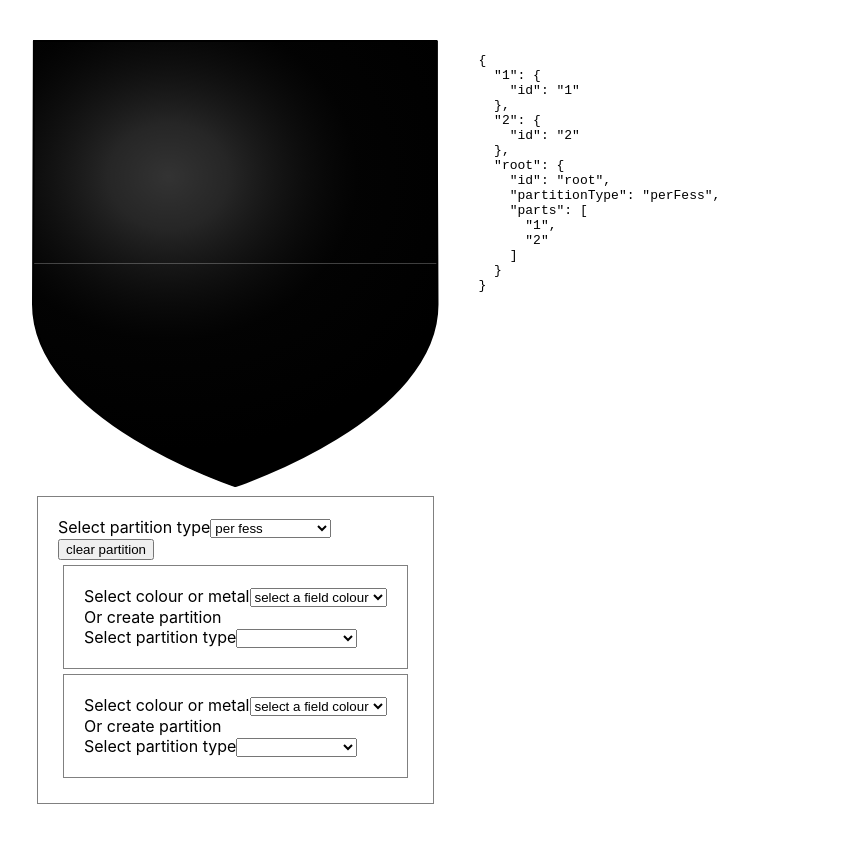
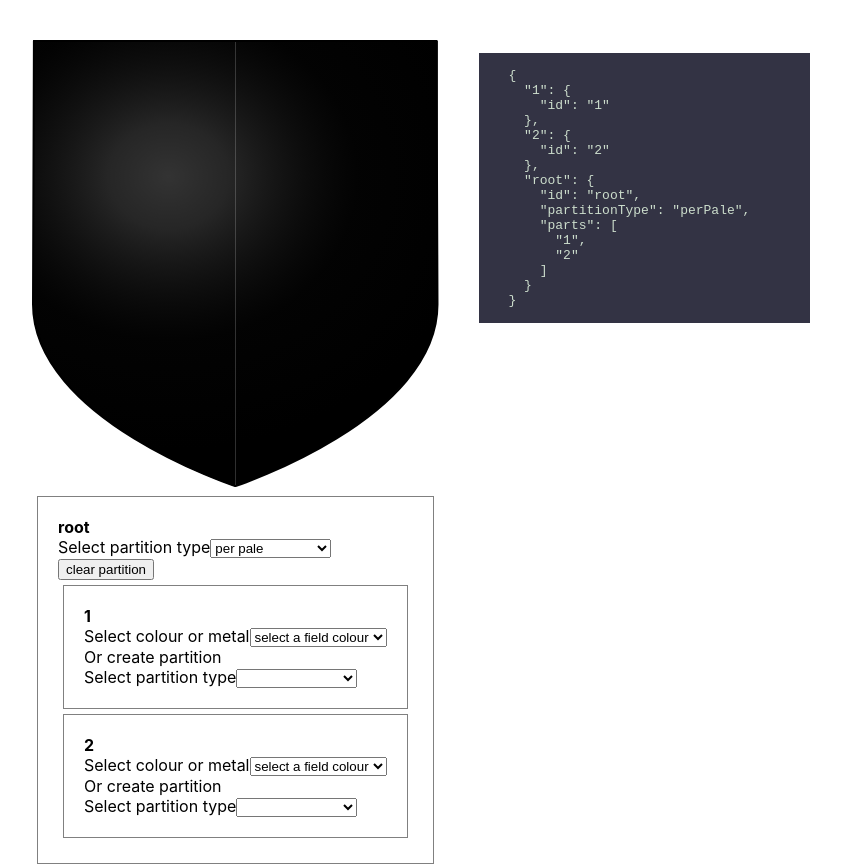
Before and after one commit to feelic/armorial, a React (Create React App) app: page / in a window 1280 px wide. Shown: the top 864 px of the page, without its empty margins (8-849 px from the left). Before the commit the page ends 804 px from the top, so only its background shows below. Built offline with nearby package versions, Linux system fonts and the light colour scheme.

Commit message:
feat(partitions): fix partition creation and deletion, fix minor positioning issues

```diff
--- a/src/App.js
+++ b/src/App.js
@@ -1,25 +1,32 @@
-import React, {Component} from 'react';
+import React, {useEffect} from 'react';
 
-import * as appActions from './actions';
-import {bindActionCreators} from 'redux';
-
-import {connect} from 'react-redux';
+import {useSelector, useDispatch} from 'react-redux';
 
 import SvgArms from './components/SvgArms/Arms';
 import PartForm from './components/PartForm';
 import styles from './app.module.scss';
+import * as actions from './actions';
 
-class App extends Component {
 
-  render () {
-    const {parts, actions} = this.props;
+export default function App() {
+  const parts = useSelector(state => state.parts);
+  const dispatch = useDispatch();
+
+  useEffect(() => {
+      dispatch(actions.createPartition('root', 'perPale'))
+  }, [dispatch]);
+
   const root = parts.root;
+
+  if (!root) {
+    return 'loading';
+  }
 
   return (
     <div className={styles.blasonContainer}>
       <div className={styles.block}>
         <SvgArms armsParts={parts} />
-          <PartForm actions={actions} armsParts={parts} part={root} />
+        <PartForm armsParts={parts} part={root} />
       </div>
       <div className={styles.block}>
         <pre>
@@ -29,31 +36,3 @@ class App extends Component {
     </div>
   );
 }
-}
-
-/**
- * Map all our state to the application
- *
- * @param  {Object} state state of our application
- * @return {Object} props
- */
-function mapStateToProps (state) {
-  return {...state};
-}
-
-/**
- * Map all our actions to dispatch
- *
- * @param  {Object} dispatch store dispatch function
- * @return {Object} actions
- */
-function mapDispatchToProps (dispatch) {
-  return {
-    'actions': bindActionCreators(appActions, dispatch)
-  };
-}
-
-export default connect(
-  mapStateToProps,
-  mapDispatchToProps
-)(App);
--- a/src/actions/index.js
+++ b/src/actions/index.js
@@ -1,5 +1,5 @@
 import partitions from "../constants/partitions";
-import { emptyPart,getChildrenIds } from "../reducers/parts";
+import { emptyPart, getChildrenIds } from "../reducers/parts";
 import * as types from "../constants/action-types";
 
 let partIdx = 0;
@@ -13,16 +13,38 @@ export function changeCharge(partId, value) {
 export function changeChargeColour(partId, value) {
   return { type: types.CHANGE_CHARGE_COLOUR, partId, value };
 }
-export function changePartition(partId, value) {
-  // const partNb = partitions[value].partsNb;
+export const changePartition = (partId, value) => (dispatch, getState) => {
+  if (!value) {
+    return clearPartition(partId);
+  }
 
-  return {
+  const state = getState();
+  const currentParts = state.parts[partId].parts;
+  const partNb = partitions[value].partsNb;
+  const parts = new Array(partNb)
+    .fill(0)
+    .map((p, idx) => {
+      if (currentParts[idx]) {
+        return state.parts[currentParts[idx]];
+      }
+      return makeNewPart();
+    })
+    .reduce((prev, curr) => {
+      return { ...prev, [curr.id]: curr };
+    }, {});
+
+  if (currentParts.length > partNb) {
+    dispatch(deleteParts(currentParts.slice(partNb)));
+  }
+
+  return dispatch({
     type: types.CHANGE_PARTITION,
     partId,
-    value
-  };
-}
-export function createPartition(partId, value) {
+    parts,
+    value,
+  });
+};
+export function createPartition(partId, value = 'perFess') {
   const partNb = partitions[value].partsNb;
 
   return {
@@ -34,37 +56,42 @@ export function createPartition(partId, value) {
       .map(makeNewPart)
       .reduce((prev, curr) => {
         return { ...prev, [curr.id]: curr };
-      }, {})
+      }, {}),
   };
 }
 export function makeNewPart() {
   return {
     ...emptyPart,
-    id: String((partIdx += 1))
+    id: String((partIdx += 1)),
   };
 }
 export function clearField(partId) {
-    return {
-      type: types.CLEAR_FIELD,
-      partId
-    };
+  return {
+    type: types.CLEAR_FIELD,
+    partId,
+  };
+}
+export function deleteParts(partIds) {
+  return {
+    type: types.DELETE_PARTS,
+    partIds,
+  };
 }
 
-export function clearPartition
-(partId) {
-  return function(dispatch, getState) {
+export function clearPartition(partId) {
+  return function (dispatch, getState) {
     const childrenIds = getChildrenIds(getState().parts, partId);
 
     return dispatch({
       type: types.CLEAR_PARTITION,
       partId,
-      childrenIds
+      childrenIds,
     });
   };
 }
 export function clearCharge(partId) {
   return {
     type: types.CLEAR_CHARGE,
-    partId
+    partId,
   };
 }
--- a/src/app.module.scss
+++ b/src/app.module.scss
@@ -18,3 +18,9 @@ body {
   max-width: 40%;
   margin-right: 40px;
 }
+
+pre {
+  background-color: #334;
+  color: #cdc;
+  padding: 15px 60px 15px 30px;
+}
--- a/src/components/PartForm.js
+++ b/src/components/PartForm.js
@@ -3,27 +3,31 @@ import { fields, colours, metals } from "../constants";
 import partitions from "../constants/partitions";
 import ChargeForm from "./ChargeForm";
 import styles from "./PartForm.module.scss";
+import { useDispatch } from "react-redux";
+import * as actions from "../actions";
 
 export default function PartForm(props) {
-  const { actions, armsParts, part } = props;
+  const dispatch = useDispatch();
+  const { armsParts, part } = props;
 
   if (part.partitionType) {
     return (
       <div className={styles.partForm}>
+        <b>{part.id}</b>
         <PartitionSelector
-          onSelect={actions.changePartition}
+          onSelect={(id, value) =>
+            dispatch(actions.changePartition(part.id, value))
+          }
           armsParts={armsParts}
           part={part}
         />
-        <button onClick={() => actions.clearPartition(part.id)}>
-          {" "}
-          clear partition{" "}
+        <button onClick={() => dispatch(actions.clearPartition(part.id))}>
+          clear partition
         </button>
-        {part.parts.map(partId => {
+        {part.parts.map((partId) => {
           return (
             <PartForm
               key={partId}
-              actions={actions}
               armsParts={armsParts}
               part={armsParts[partId]}
             />
@@ -35,21 +39,22 @@ export default function PartForm(props) {
   if (part.field) {
     return (
       <div className={styles.partForm}>
-        <FieldForm actions={actions} armsParts={armsParts} part={part} />
-        <button onClick={() => actions.clearField(part.id)}>
-          {" "}
-          clear field{" "}
+        <b>{part.id}</b>
+        <FieldForm armsParts={armsParts} part={part} />
+        <button onClick={() => dispatch(actions.clearField(part.id))}>
+          clear field
         </button>
-        <ChargeForm actions={actions} armsParts={armsParts} part={part} />
+        <ChargeForm armsParts={armsParts} part={part} />
       </div>
     );
   }
   return (
     <div className={styles.partForm}>
-      <FieldForm actions={actions} armsParts={armsParts} part={part} />
+      <b>{part.id}</b>
+      <FieldForm armsParts={armsParts} part={part} />
       Or create partition
       <PartitionSelector
-        onSelect={actions.createPartition}
+        onSelect={() => dispatch(actions.createPartition(part.id))}
         armsParts={armsParts}
         part={part}
       />
@@ -64,11 +69,11 @@ function PartitionSelector(props) {
     <div>
       Select partition type
       <select
-        onChange={e => onSelect(part.id, e.target.value)}
+        onChange={(e) => onSelect(part.id, e.target.value)}
         value={part.partitionType}
       >
         <option value={null}> </option>
-        {Object.values(partitions).map(partition => {
+        {Object.values(partitions).map((partition) => {
           return (
             <option key={partition.id} value={partition.id}>
               {partition.label}
@@ -81,19 +86,20 @@ function PartitionSelector(props) {
 }
 
 function FieldForm(props) {
-  const { actions, part } = props;
+  const dispatch = useDispatch();
+  const { part } = props;
 
   return (
     <div>
       Select colour or metal
       <select
-        onChange={e => actions.changeField(part.id, e.target.value)}
+        onChange={(e) => dispatch(actions.changeField(part.id, e.target.value))}
         value={part.field}
       >
         <option value="">select a field colour</option>
-        {Object.keys(fields).map(field => {
+        {Object.keys(fields).map((field) => {
           return (
-            <option key={field} value={field}>
+            <option key={field} value={field} style={{backgroundColor: fields[field]}}>
               {field}
             </option>
           );
--- a/src/components/SvgArms/Part.js
+++ b/src/components/SvgArms/Part.js
@@ -10,6 +10,11 @@ export default function Part(props) {
   }
 
   const { field, bounds } = props;
+
+  if(!bounds || ! bounds.length) {
+    return null;
+  }
+
   return (
     <g>
       <polygon
--- a/src/constants/partitions.js
+++ b/src/constants/partitions.js
@@ -1,9 +1,21 @@
-export default {
+function getBoundsFromPoints(points) {
+  const xValues = points.map(point => point.x);
+  const yValues = points.map(point => point.y);
+  let minX = Math.min(...xValues);
+  let maxX = Math.max(...xValues);
+  let minY = Math.min(...yValues);
+  let maxY = Math.max(...yValues);
+
+  return { x: minX, y: minY, h: maxY - minY, w: maxX - minX }
+}
+const partitionDefinitions = {
   perPale: {
     id: "perPale", // vertical split
     partsNb: 2,
     label: "per pale",
-    coordinates: function ({ x, y, h, w }) {
+    coordinates: function (points) {
+      const { x, y, h, w } = getBoundsFromPoints(points);
+
       return [
         [
           { x, y },
@@ -24,7 +36,9 @@ export default {
     id: "perFess", // horizontal split
     partsNb: 2,
     label: "per fess",
-    coordinates: function ({ x, y, h, w }) {
+    coordinates: function (points) {
+      const { x, y, h, w } = getBoundsFromPoints(points);
+
       return [
         [
           { x, y },
@@ -45,7 +59,9 @@ export default {
     id: "quarterly", // quarter split
     partsNb: 4,
     label: "quarterly",
-    coordinates: function ({ x, y, h, w }) {
+    coordinates: function (points) {
+      const { x, y, h, w } = getBoundsFromPoints(points);
+
       return [
         [
           { x, y },
@@ -78,7 +94,9 @@ export default {
     id: "perBendSinister", // diagonal split bottom left to top right
     partsNb: 2,
     label: "per bend sinister",
-    coordinates: function ({ x, y, h, w }) {
+    coordinates: function (points) {
+      const { x, y, h, w } = getBoundsFromPoints(points);
+
       return [
         [
           { x, y },
@@ -97,7 +115,9 @@ export default {
     id: "perBend", // diagonal split top left to bottom right
     partsNb: 2,
     label: "per bend",
-    coordinates: function ({ x, y, h, w }) {
+    coordinates: function (points) {
+      const { x, y, h, w } = getBoundsFromPoints(points);
+
       return [
         [
           { x, y },
@@ -116,7 +136,9 @@ export default {
     id: "perSaltire", // diagonal cross split
     partsNb: 4,
     label: "per saltire",
-    coordinates: function ({ x, y, h, w }) {
+    coordinates: function (points) {
+      const { x, y, h, w } = getBoundsFromPoints(points);
+
       return [
         [
           { x, y },
@@ -146,7 +168,9 @@ export default {
     id: "perChevron",
     partsNb: 2,
     label: "per chevron",
-    coordinates: function ({ x, y, h, w }) {
+    coordinates: function (points) {
+      const { x, y, h, w } = getBoundsFromPoints(points);
+
       return [
         [
           { x: x, y: y },
@@ -164,3 +188,5 @@ export default {
     },
   },
 };
+
+export default partitionDefinitions;
--- a/src/reducers/parts.js
+++ b/src/reducers/parts.js
@@ -1,25 +1,25 @@
 import * as types from "../constants/action-types";
 
 export const initialState = {
-  "1": {
-    id: "1",
-  },
-  "2": {
-    id: "2",
-  },
-  // "3": {
-  //   id: "3",
+  // "1": {
+  //   id: "1",
   // },
-  // "4": {
-  //   id: "4",
+  // "2": {
+  //   id: "2",
   // },
-  root: {
-    id: "root",
-    partitionType: "perFess",
-    parts: ["1", "2"
-    // , "3", "4"
-  ],
-  },
+  // // "3": {
+  // //   id: "3",
+  // // },
+  // // "4": {
+  // //   id: "4",
+  // // },
+  // root: {
+  //   id: "root",
+  //   partitionType: "perFess",
+  //   parts: ["1", "2"
+  //   // , "3", "4"
+  // ],
+  // },
 };
 export const emptyPart = {};
 
@@ -55,7 +55,9 @@ export default function reducer(state = initialState, action) {
         [action.partId]: {
           ...state[action.partId],
           partitionType: action.value,
+          parts: Object.keys(action.parts),
         },
+        ...action.parts,
       };
     case types.CREATE_PARTITION:
       return {
@@ -90,6 +92,16 @@ export default function reducer(state = initialState, action) {
           id: action.partId,
         },
       };
+    case types.DELETE_PARTS:
+      return Object.values(state)
+        .filter((part) => !action.partIds.includes(part.id))
+        .reduce((prev, part) => {
+          return {
+            ...prev,
+            [part.id]: part,
+          };
+        }, {});
+
     case types.CLEAR_CHARGE:
       return {
         ...state,
```
Also changed, not shown: package.json (+6 -6 lines), src/components/ChargeForm.js (+6 -3 lines), src/components/SvgArms/Arms.js (+7 -2 lines), 2 other files (tests, documents, lock files or other folders). Lines whose indentation alone changed are shown as unchanged.
